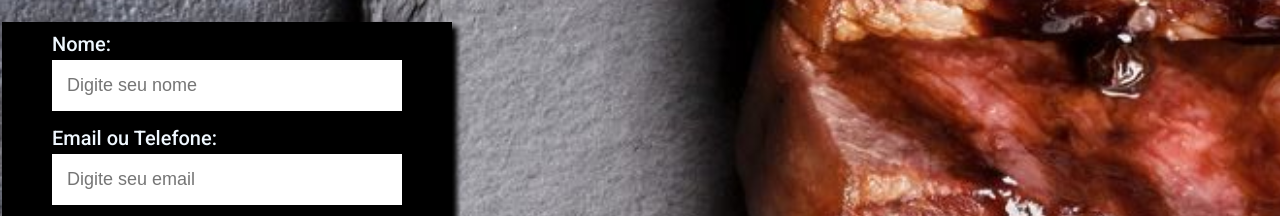
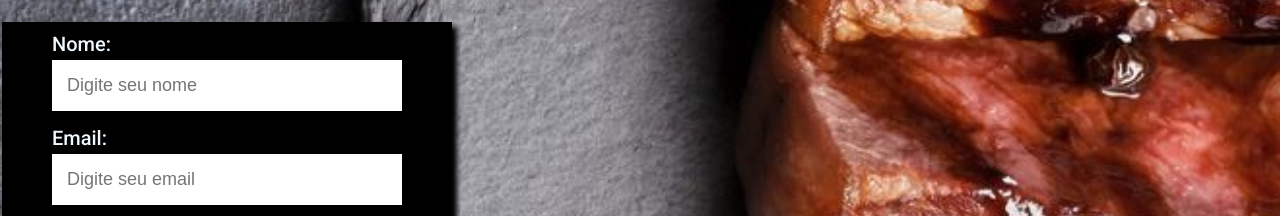
Before and after one commit to Jonatas-coding/LC, a plain HTML site: page index.html in a window 1280 px wide. Shown: the part 2133-2349 px from the top of the page. Drawn offline with nearby package versions, Linux system fonts and the light colour scheme.

Commit message:
Update index.html

```diff
--- a/index.html
+++ b/index.html
@@ -117,7 +117,7 @@
         <form action="https://formsubmit.co/jonatasoliveira2016@hotmail.com" method="POST">
         <label>Nome:</label>
         <input type="text" name="nome" placeholder="Digite seu nome" required/>
-        <label>Email ou Telefone:</label>
+        <label>Email:</label>
         <input type="email" name="email" placeholder="Digite seu email" required/>
         <label>Mensagem:</label>
         <textarea name="message" cols="30" rows="10" placeholder="Digite sua mensagem" required></textarea>
```
